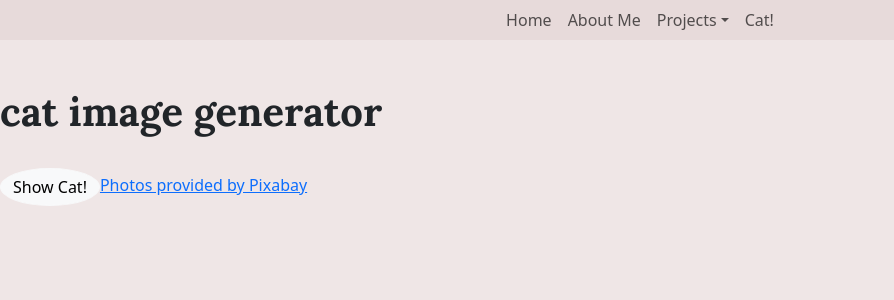
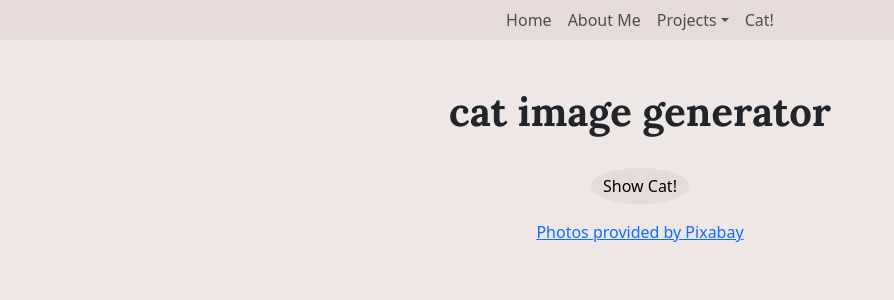
Before and after one commit to jessl314/JessicaL-Blog-Project, a React (Vite) app in the folder frontend/: page /DisplayImage in a window 1280 px wide. Shown: the top 300 px of the page, without its empty margins (0-894 px from the left). Built offline with nearby package versions, Linux system fonts and the light colour scheme.

Commit message:
fixed button colors

```diff
--- a/frontend/src/pages/AboutSocial.jsx
+++ b/frontend/src/pages/AboutSocial.jsx
@@ -12,19 +12,19 @@ const SocialButtons = () => {
 
         {/* Instagram button */}
             <a href ="https://www.instagram.com/chamomiletea314/" target="_blank" rel="noopener noreferrer" title="Instagram">
-                <Button variant="light" className="rounded-circle social-button">
+                <Button variant="light" className="rounded-circle social-button custom-second-color">
                 <FaInstagram size={64} color="black"/>
                 </Button>
             </a>
         {/* Linkedin button */}
             <a href ="https://www.linkedin.com/in/jessica-liao-089359244" target="_blank" rel="noopener noreferrer" title="Linkedin">
-                <Button variant="light" className="rounded-circle social-button">
+                <Button variant="light" className="rounded-circle social-button custom-second-color">
                 <FaLinkedin size={64} color="black"/>
                 </Button>
             </a>
         {/* Github button */}
             <a href ="https://github.com/jessl314" target="_blank" rel="noopener noreferrer" title="Github">
-                <Button variant="light" className="rounded-circle social-button">
+                <Button variant="light" className="rounded-circle social-button custom-second-color">
                 <FaGithub size={64} color="black"/>
                 </Button>
             </a>
--- a/frontend/src/pages/DisplayImage.jsx
+++ b/frontend/src/pages/DisplayImage.jsx
@@ -3,6 +3,8 @@ import 'bootstrap/dist/css/bootstrap.min.css';
 import { Button } from "react-bootstrap"
 import ImageGen from './ImageGen';
 import { useState, useEffect } from 'react';
+import {Row, Col, Container} from "react-bootstrap";
+import "../styles/main.scss"
 
 // this component displays the UI for the cat image generator
 function DisplayImage () {
@@ -15,18 +17,25 @@ function DisplayImage () {
     };
 
     return (
-       <div>
-       <h1>cat image generator</h1>
 
-       {/* this is the button. when it is clicked we will use the handleButtonClick event handler */}
-       <Button variant="light" className="rounded-circle" onClick={handleButtonClick}>Show Cat!</Button>
+        <Container>
+            <Col className="d-flex justify-content-center flex-column align-items-center">
+                   <div className="text-center">
+                    <h1>cat image generator</h1>
+                    {/* this is the button. when it is clicked we will use the handleButtonClick event handler */}
+                    <Button className="rounded-circle custom-second-color" onClick={handleButtonClick}>Show Cat!</Button>
 
-       {/* if shonwImage is true, then the DisplayImage component will be executed otherwise it won't */}
-       {showImage && <ImageGen imageKey={imageKey} />}
+                    {/* if shonwImage is true, then the DisplayImage component will be executed otherwise it won't */}
+                    {showImage && <ImageGen imageKey={imageKey} />}
+                    </div>
+                    <div className="text-center mt-3">
+                    {/* credit to Pixabay */}
+                    <a href="https://pixabay.com/" target="_blank" rel="noopener noreferrer" className="styled-link">Photos provided by Pixabay</a>
 
-       {/* credit to Pixabay */}
-       <a href="https://pixabay.com/" target="_blank" rel="noopener noreferrer" className="styled-link">Photos provided by Pixabay</a>
-       </div>
+                    </div>
+            </Col>
+        </Container>
+
     )
 
 }
--- a/frontend/src/styles/main.scss
+++ b/frontend/src/styles/main.scss
@@ -10,6 +10,12 @@ body, #root {
     background-color: $secondary;  // Set the navbar's background color to your secondary color
 }
 
+.custom-second-color {
+    background-color: $secondary !important;
+    color: black !important;
+    border: none !important;
+}
+
 
 
 // @import "bootstrap/scss/bootstrap";
```
